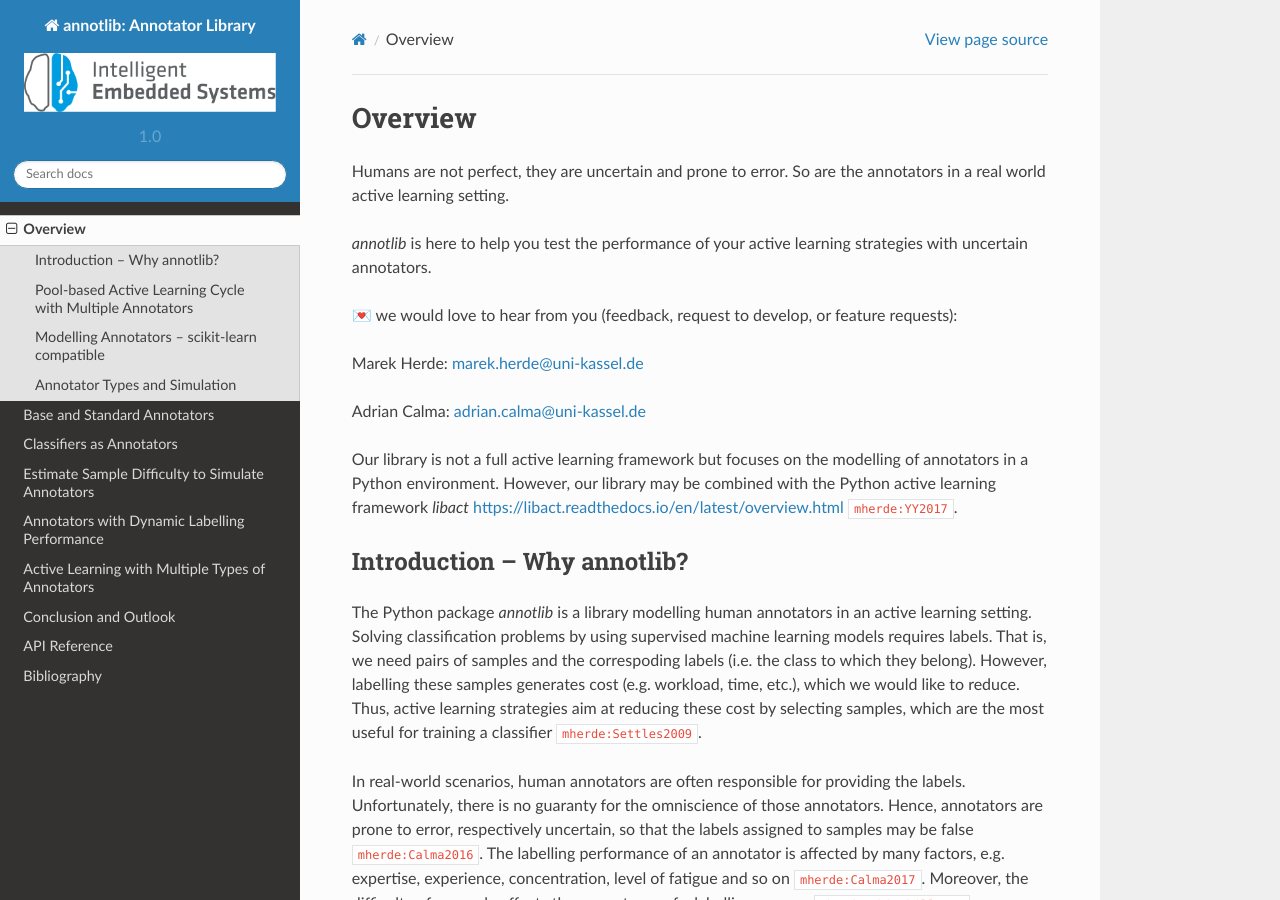
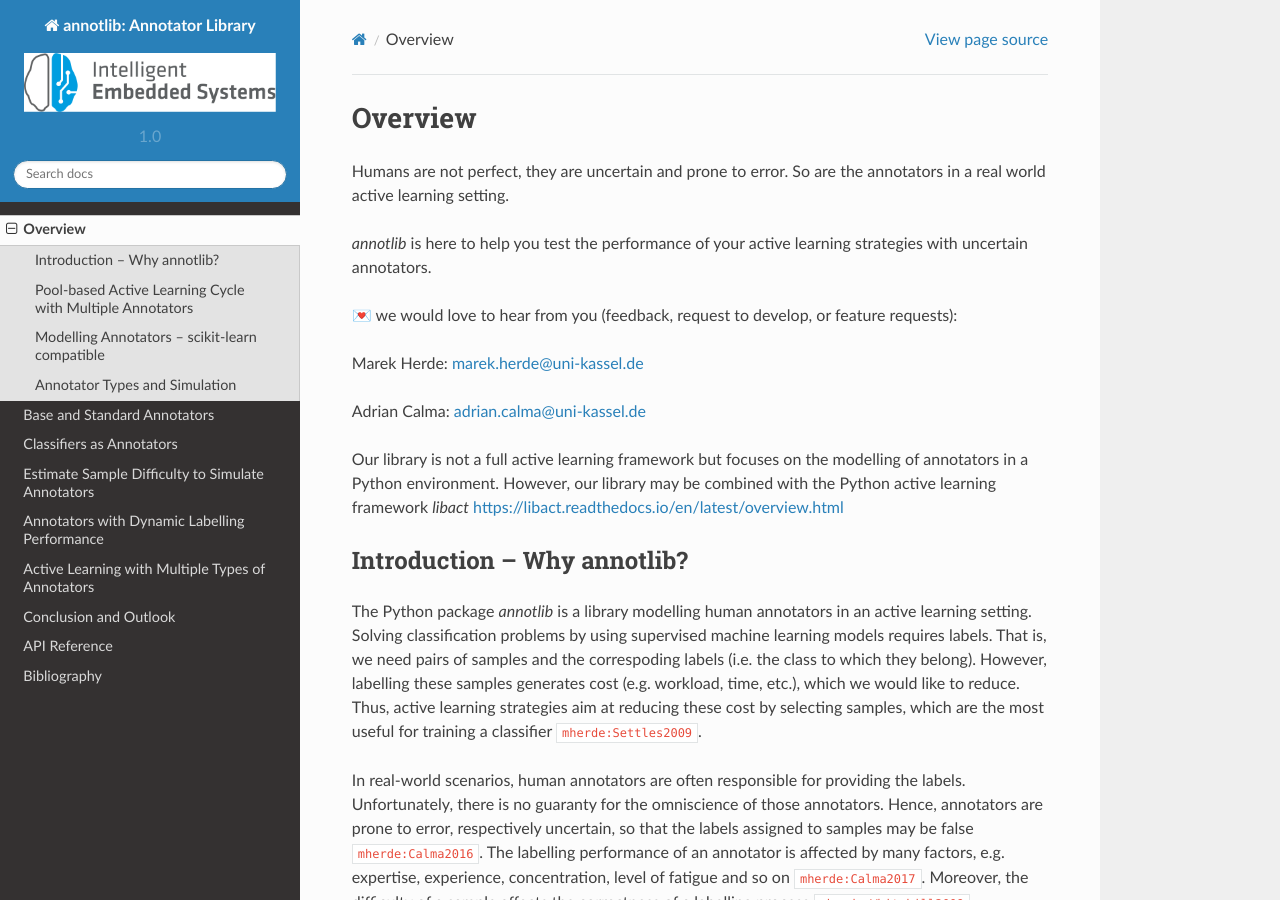
Before and after one commit to scikit-activeml/annotlib, a Sphinx documentation site: the page built from docs/overview.rst, in a window 1280 px wide and 900 px high. Built offline with Sphinx 7.4.7 and the Read the Docs theme 2.0.0, drawn with Linux system fonts in a browser that asks for light colours; pages that are not in the unit, such as notebooks, are missing from menus; cross-references to code outside the pages are shown as plain code.

Commit message:
Remove unexisting reference.

```diff
--- a/docs/overview.rst
+++ b/docs/overview.rst
@@ -15,7 +15,7 @@ Adrian Calma: adrian.calma@uni-kassel.de
 
 Our library is not a full active learning framework but focuses on the modelling of annotators in a
 Python environment.
-However, our library may be combined with the Python active learning framework *libact* https://libact.readthedocs.io/en/latest/overview.html :cite:`mherde:YY2017`.
+However, our library may be combined with the Python active learning framework *libact* https://libact.readthedocs.io/en/latest/overview.html
 
 Introduction -- Why annotlib?
 -----------------------------
```
